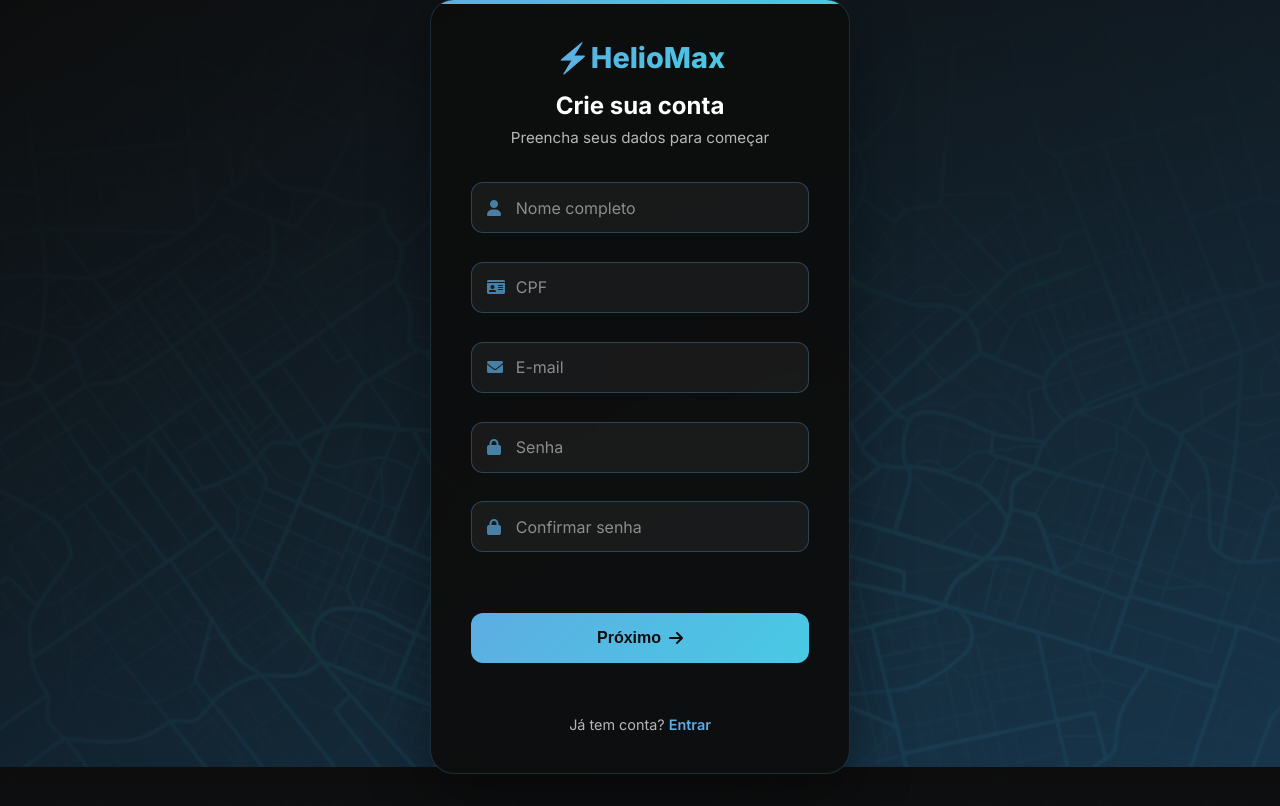
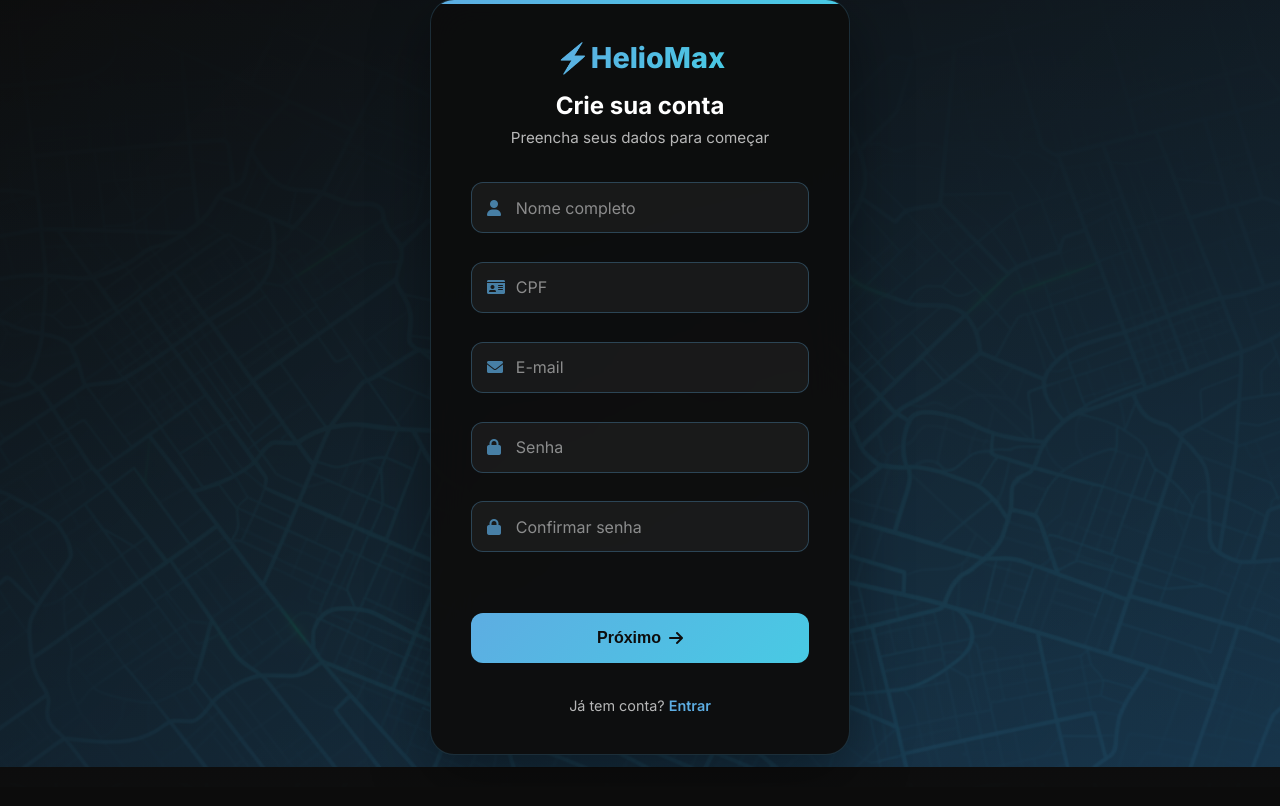
Before and after one commit to Felipe-Parolin/PI_2s2025_TA_Grupo_07_-_HelioMax, a PHP site: page /pages/HTML/register.html in a window 1280 px wide. Shown: the part 33-839 px from the top of the page. After the commit the page ends 800 px from the top, so only its background shows below. Run offline with PHP 8.4, Linux system fonts and the light colour scheme.

Commit message:
correcaoCSSLogin

```diff
--- a/codigoPWEB/styles/login-style.css
+++ b/codigoPWEB/styles/login-style.css
@@ -118,11 +118,16 @@ body::before {
 .login-form {
   display: flex;
   flex-direction: column;
-  gap: 1.8rem;
+  gap: 0.6rem;
 }
 
 .form-group {
   position: relative;
+
+  /* Estilos da animação de entrada */
+  opacity: 0;
+  transform: translateY(20px);
+  animation: slideInUp 0.6s ease-out forwards;
 }
 
 .input-wrapper {
@@ -605,12 +610,6 @@ body::before {
   }
 }
 
-.form-group {
-  opacity: 0;
-  transform: translateY(20px);
-  animation: slideInUp 0.6s ease-out forwards;
-}
-
 .form-group:nth-child(1) {
   animation-delay: 0.1s;
 }
```
